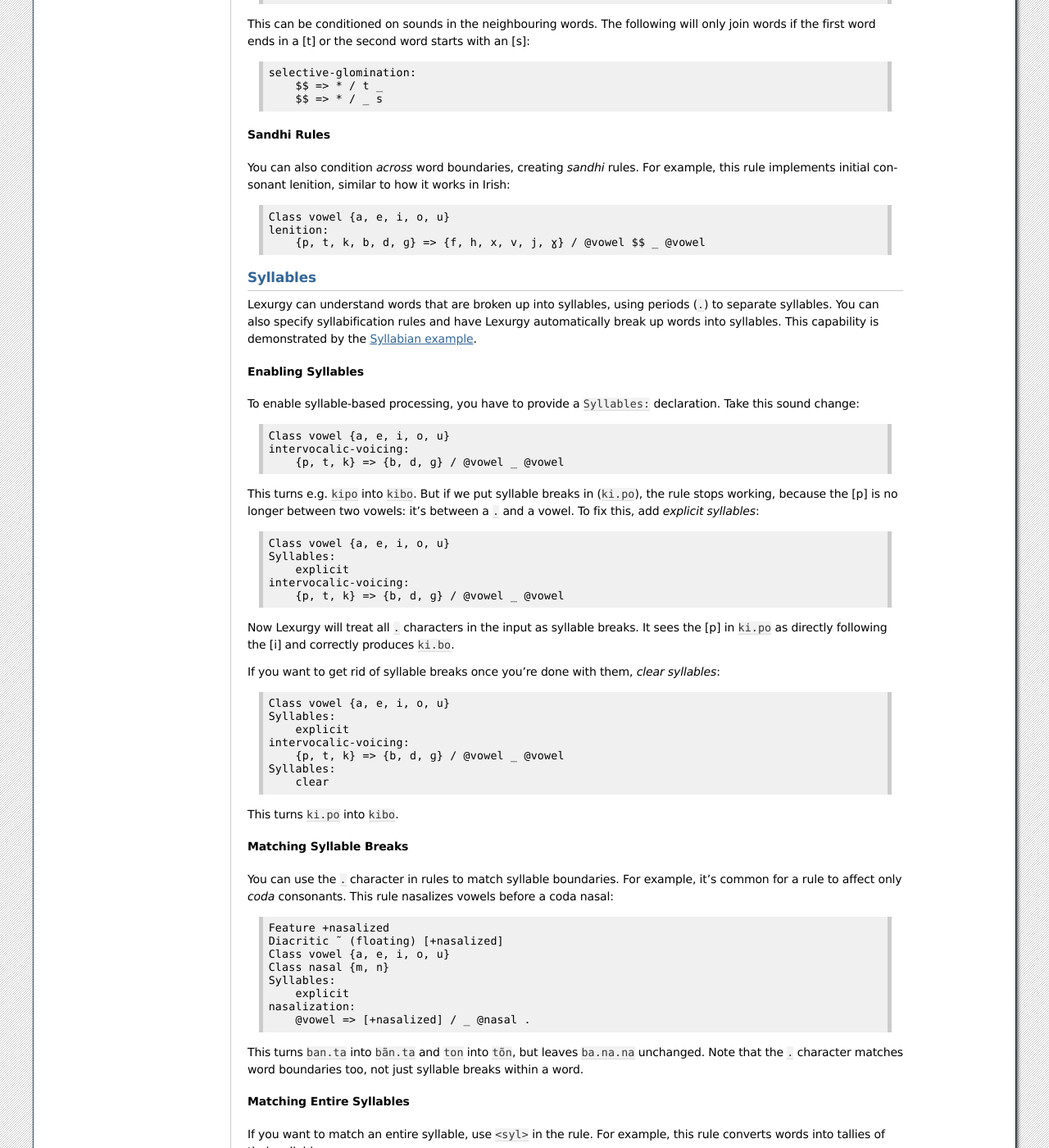
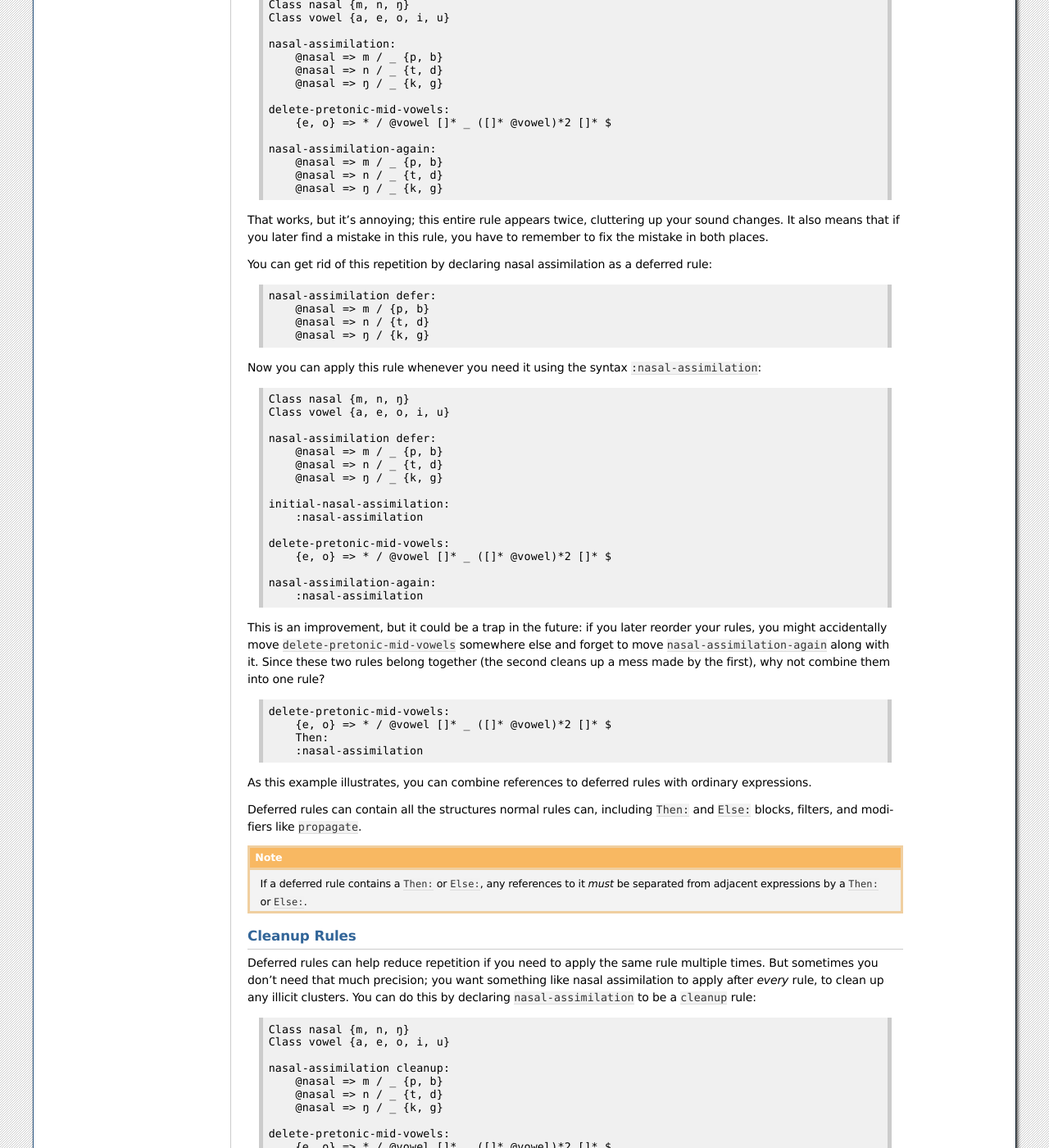
Before and after one commit to def-gthill/lexurgy, a Sphinx documentation site: the page built from doc/source/sc-tutorial.rst, in a window 1280 px wide and 1400 px high, scrolled down 17134 px. Shown: the whole window at 82% size. Built offline with Sphinx 7.4.7, drawn with Linux system fonts in a browser that asks for light colours; some of the changed text lies outside the part shown.

Commit message:
Tutorial explanation of deferred and cleanup rules

```diff
--- a/doc/source/sc-tutorial.rst
+++ b/doc/source/sc-tutorial.rst
@@ -1113,6 +1113,141 @@ written as::
     vowel-harmony [vowel] ltr:
         [!central] => [$frontness] / [!central $frontness] _
 
+Deferred Rules
+~~~~~~~~~~~~~~~
+
+If you find yourself applying the same sound changes at several
+stages of your language's evolution, consider turning them into
+``deferred`` rules. A deferred rule isn't applied where it's declared;
+instead, you apply it later as part of other rules.
+
+For example, suppose you have a nasal assimilation rule::
+
+    Class nasal {m, n, ŋ}
+
+    nasal-assimilation:
+        @nasal => m / {p, b}
+        @nasal => n / {t, d}
+        @nasal => ŋ / {k, g}
+
+Then you go on developing your language, and at some point you
+have a vowel deletion rule::
+
+    Class vowel {a, e, o, i, u}
+
+    delete-pretonic-mid-vowels:
+        {e, o} => * / @vowel []* _ ([]* @vowel)*2 []* $
+
+But this reintroduces nasal-stop clusters at different places
+of articulation: your word ``anepato`` becomes ``anpato``. You
+don't like this, so you apply the nasal assimilation rule *again*.
+Now you have these sound changes::
+
+    Class nasal {m, n, ŋ}
+    Class vowel {a, e, o, i, u}
+
+    nasal-assimilation:
+        @nasal => m / _ {p, b}
+        @nasal => n / _ {t, d}
+        @nasal => ŋ / _ {k, g}
+
+    delete-pretonic-mid-vowels:
+        {e, o} => * / @vowel []* _ ([]* @vowel)*2 []* $
+
+    nasal-assimilation-again:
+        @nasal => m / _ {p, b}
+        @nasal => n / _ {t, d}
+        @nasal => ŋ / _ {k, g}
+
+That works, but it's annoying; this entire rule appears twice, cluttering
+up your sound changes. It also means that if you later find a mistake
+in this rule, you have to remember to fix the mistake in both places.
+
+You can get rid of this repetition by declaring nasal assimilation as
+a deferred rule::
+
+    nasal-assimilation defer:
+        @nasal => m / {p, b}
+        @nasal => n / {t, d}
+        @nasal => ŋ / {k, g}
+
+Now you can apply this rule whenever you need it using the syntax
+``:nasal-assimilation``::
+
+    Class nasal {m, n, ŋ}
+    Class vowel {a, e, o, i, u}
+
+    nasal-assimilation defer:
+        @nasal => m / _ {p, b}
+        @nasal => n / _ {t, d}
+        @nasal => ŋ / _ {k, g}
+
+    initial-nasal-assimilation:
+        :nasal-assimilation
+
+    delete-pretonic-mid-vowels:
+        {e, o} => * / @vowel []* _ ([]* @vowel)*2 []* $
+
+    nasal-assimilation-again:
+        :nasal-assimilation
+
+This is an improvement, but it could be a trap in the future:
+if you later reorder your rules, you might accidentally move
+``delete-pretonic-mid-vowels`` somewhere else and forget to move
+``nasal-assimilation-again`` along with it. Since these two rules
+belong together (the second cleans up a mess made by the first),
+why not combine them into one rule?
+
+::
+
+    delete-pretonic-mid-vowels:
+        {e, o} => * / @vowel []* _ ([]* @vowel)*2 []* $
+        Then:
+        :nasal-assimilation
+
+As this example illustrates, you can combine references to deferred
+rules with ordinary expressions.
+
+Deferred rules can contain all the structures normal rules can,
+including ``Then:`` and ``Else:`` blocks, filters,
+and modifiers like ``propagate``.
+
+.. note::
+
+    If a deferred rule contains a ``Then:`` or ``Else:``, any
+    references to it *must* be separated from adjacent expressions
+    by a ``Then:`` or ``Else:``.
+
+Cleanup Rules
+~~~~~~~~~~~~~~
+
+Deferred rules can help reduce repetition if you need to apply
+the same rule multiple times. But sometimes you don't need that
+much precision; you want something like nasal assimilation to
+apply after *every* rule, to clean up any illicit clusters.
+You can do this by declaring ``nasal-assimilation`` to be a
+``cleanup`` rule::
+
+    Class nasal {m, n, ŋ}
+    Class vowel {a, e, o, i, u}
+
+    nasal-assimilation cleanup:
+        @nasal => m / _ {p, b}
+        @nasal => n / _ {t, d}
+        @nasal => ŋ / _ {k, g}
+
+    delete-pretonic-mid-vowels:
+        {e, o} => * / @vowel []* _ ([]* @vowel)*2 []* $
+
+Cleanup rules run once when declared, and then again after every
+subsequent named rule.
+
+If you want a cleanup rule to *stop* applying at some point, you
+can turn it off using this syntax::
+
+    nasal-assimilation:
+        off
+
 Interactions Between Words
 ~~~~~~~~~~~~~~~~~~~~~~~~~~~
 
```
